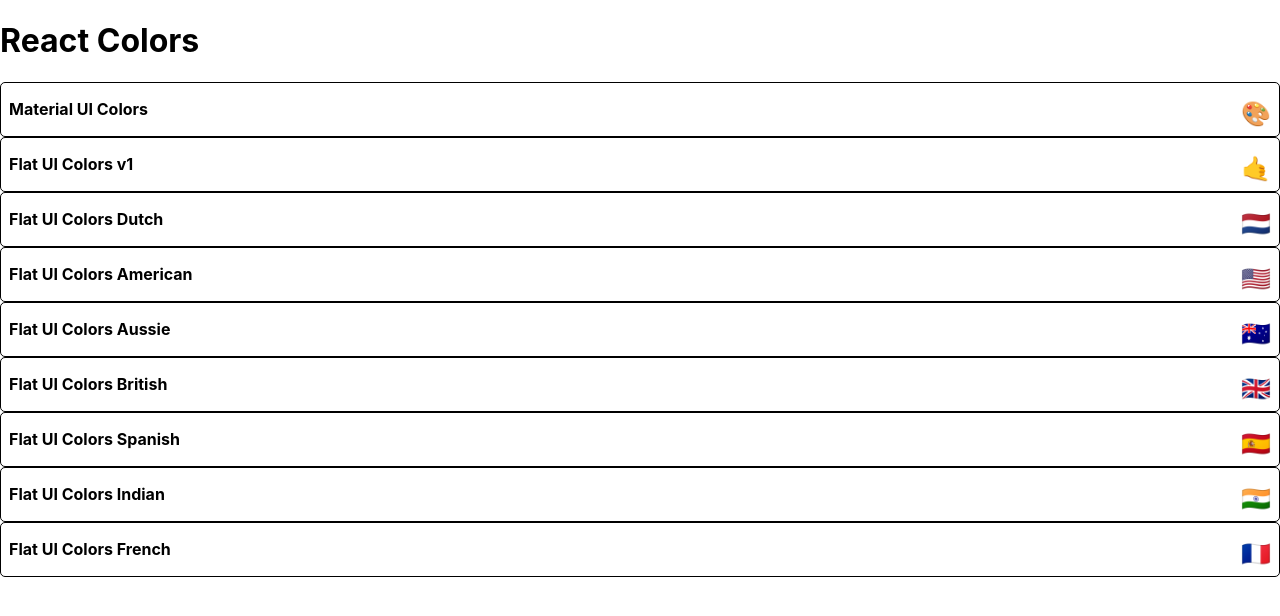
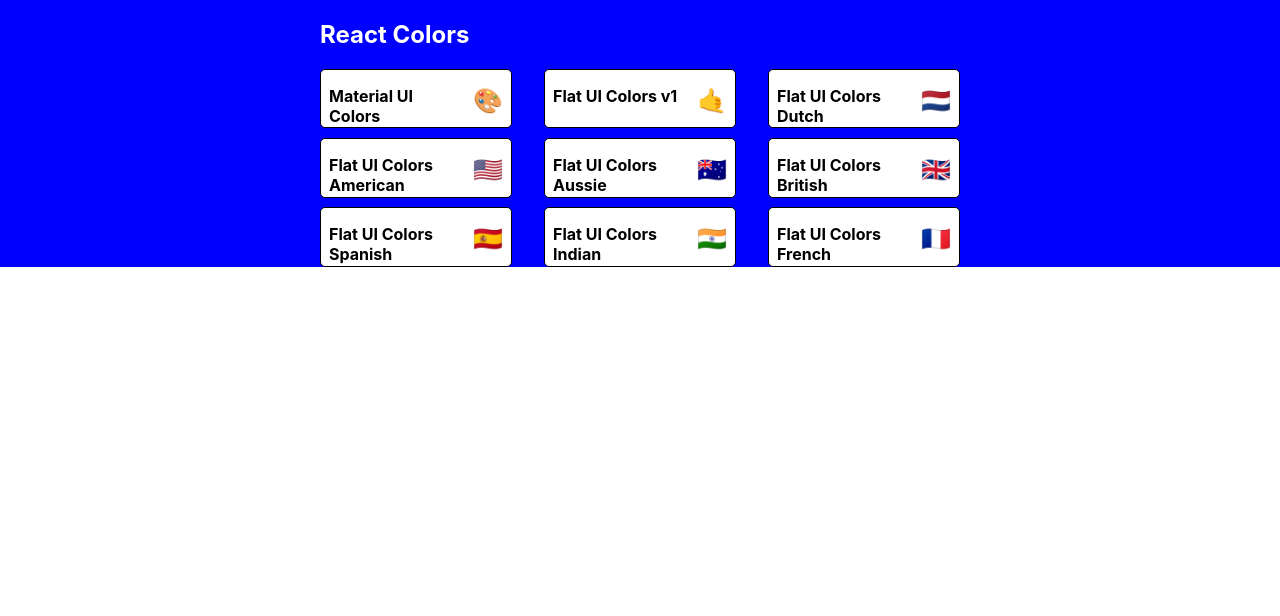
Before and after one commit to ssamsara98/modern-react-bootcamp, a React (Create React App) app: page / in a window 1280 px wide. Shown: the top 616 px of the page. Built offline with nearby package versions, Linux system fonts and the light colour scheme.

Commit message:
Start styling PaletteList withStyles

```diff
--- a/src/components/PaletteList.jsx
+++ b/src/components/PaletteList.jsx
@@ -1,18 +1,57 @@
 import React, { Component } from "react";
 // import { Link } from "react-router-dom";
+import { withStyles } from "@material-ui/core/styles";
 
 import MiniPalette from "./MiniPalette";
 
-export default class PaletteList extends Component {
+const styles = {
+  root: {
+    backgroundColor: "blue",
+    height: "100%",
+    display: "flex",
+    alignItems: "flex-start",
+    justifyContent: "center",
+  },
+  container: {
+    width: "50%",
+    display: "flex",
+    alignItems: "flex-start",
+    flexDirection: "column",
+    flexWrap: "wrap",
+  },
+  nav: {
+    display: "flex",
+    width: "100%",
+    justifyContent: "space-between",
+    color: "white",
+  },
+  palettes: {
+    boxSizing: "border-box",
+    width: "100%",
+    display: "grid",
+    gridTemplateColumns: "repeat(3, 30%)",
+    gridGap: "5%",
+  },
+};
+
+class PaletteList extends Component {
   render() {
-    const { palettes } = this.props;
+    const { classes, palettes } = this.props;
     return (
-      <div>
-        <h1>React Colors</h1>
-        {palettes.map((palette) => (
-          <MiniPalette {...palette} />
-        ))}
+      <div className={classes.root}>
+        <div className={classes.container}>
+          <nav className={classes.nav}>
+            <h1>React Colors</h1>
+          </nav>
+          <div className={classes.palettes}>
+            {palettes.map((palette) => (
+              <MiniPalette {...palette} />
+            ))}
+          </div>
+        </div>
       </div>
     );
   }
 }
+
+export default withStyles(styles)(PaletteList);
```
